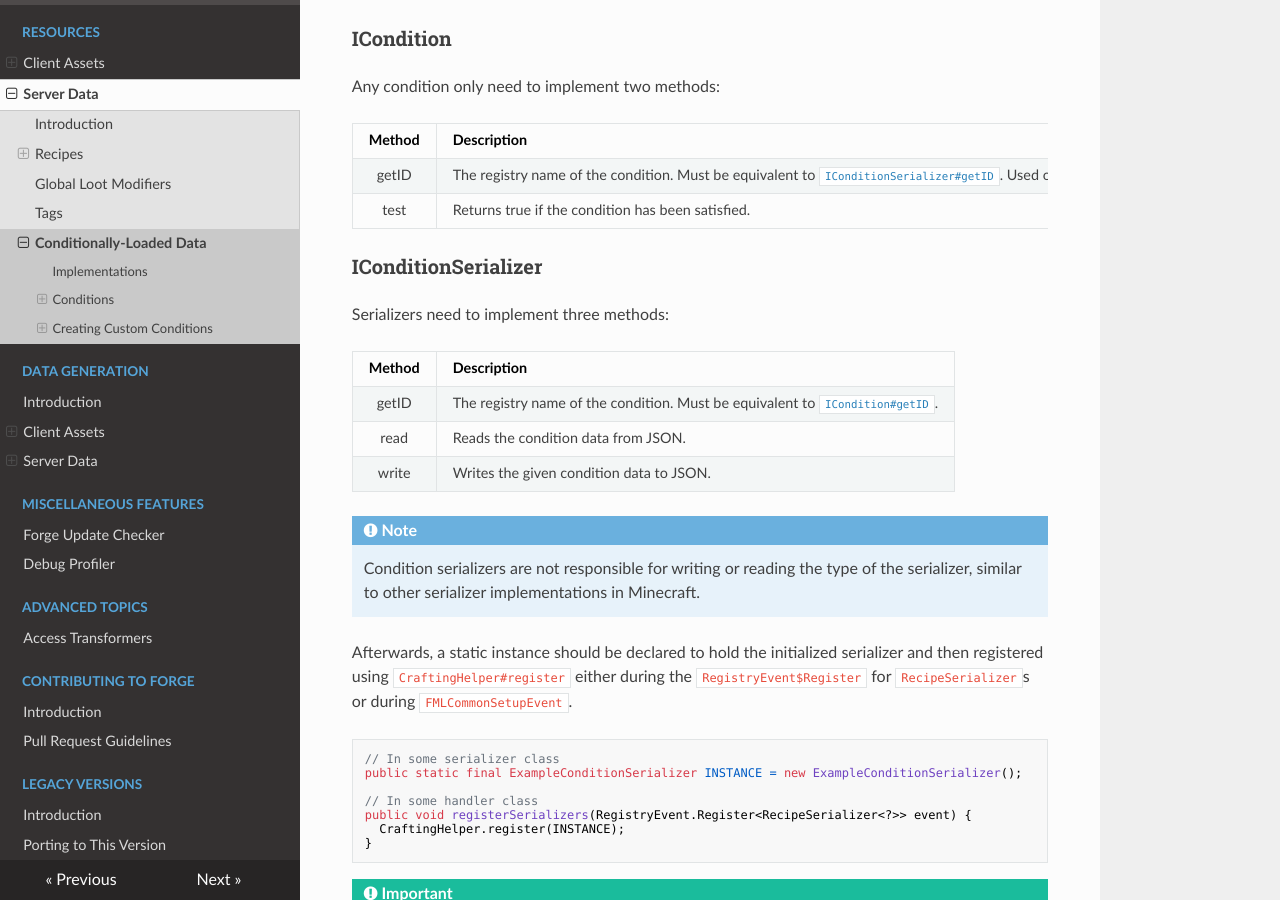
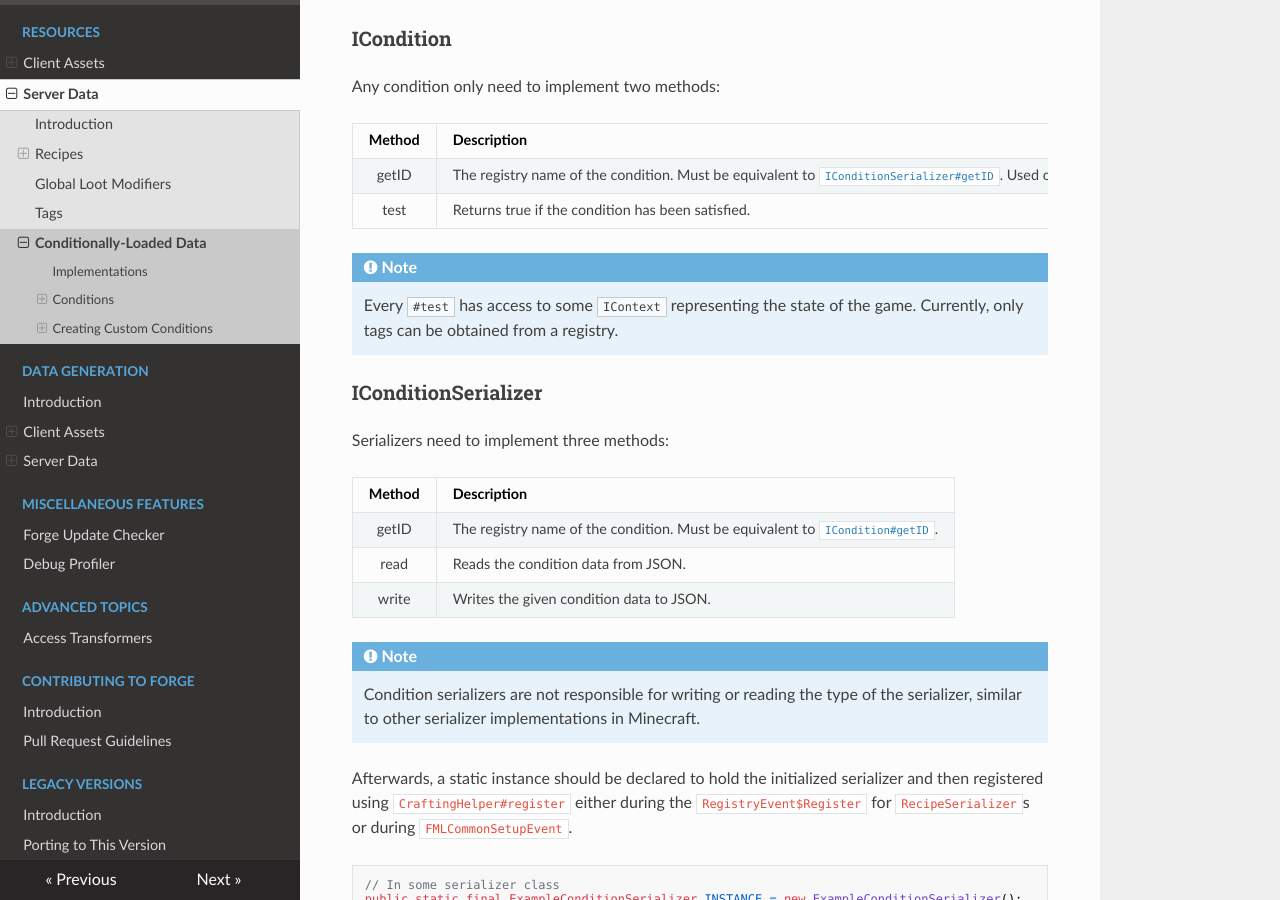
Before and after one commit to MinecraftForge/Documentation, an MkDocs documentation site: the page built from docs/resources/server/conditional.md, in a window 1280 px wide and 900 px high, scrolled down 2632 px. Built offline with MkDocs 1.6.1, drawn with Linux system fonts in a browser that asks for light colours; nearby versions of some CDN libraries.

Commit message:
Add IContext admonition

```diff
--- a/docs/resources/server/conditional.md
+++ b/docs/resources/server/conditional.md
@@ -141,6 +141,9 @@ Method | Description
 getID | The registry name of the condition. Must be equivalent to [`IConditionSerializer#getID`][serializer]. Used only for [data generation][datagen].
 test | Returns true if the condition has been satisfied.
 
+!!! note
+    Every `#test` has access to some `IContext` representing the state of the game. Currently, only tags can be obtained from a registry.
+
 ### IConditionSerializer
 
 Serializers need to implement three methods:
```
